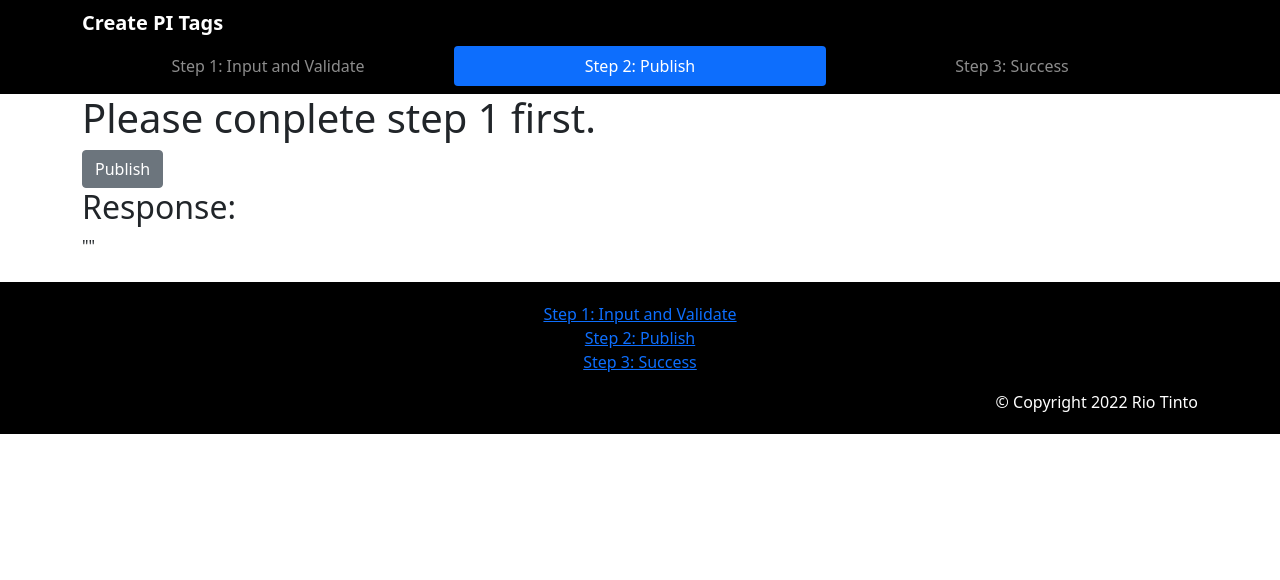
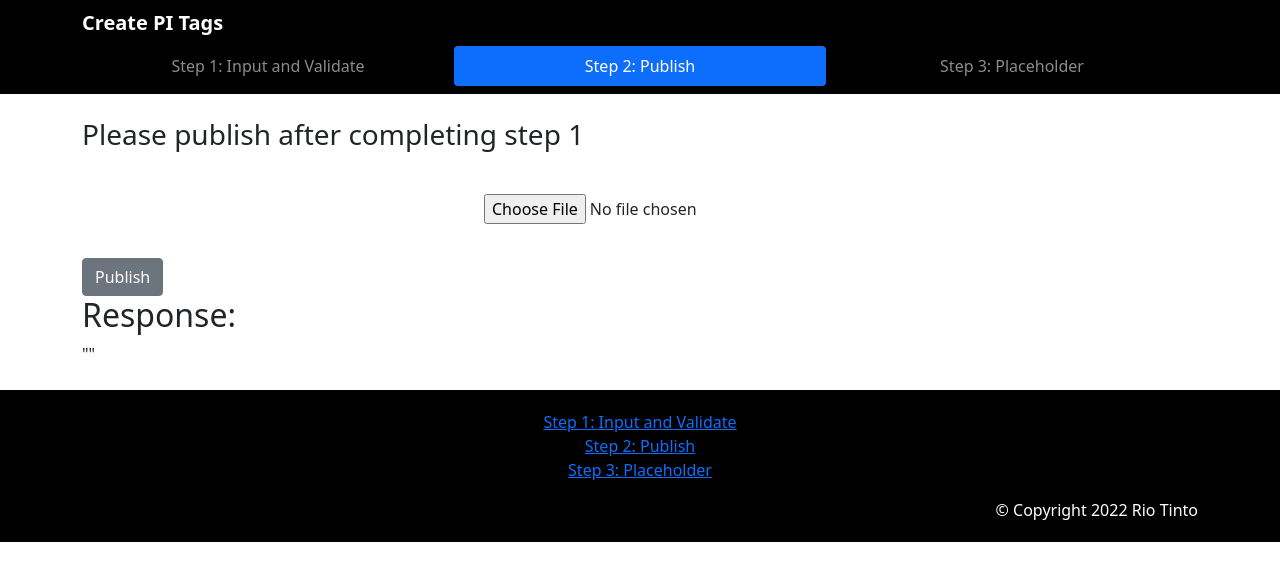
Before and after one commit to xingl213/pi_tag_creation, a React (Create React App) app: page /step2 in a window 1280 px wide. Shown: the top 580 px of the page. Built offline with nearby package versions, Linux system fonts and the light colour scheme.

Commit message:
implemented asking user to upload file again in step 2; solved data cannot be passed from step 1 to main

```diff
--- a/src/components/Footer.js
+++ b/src/components/Footer.js
@@ -10,7 +10,7 @@ class Footer extends Component {
                     <ul className="list-unstyled">
                         <li className="footer-list-item rounded"><Link to='/step1'>Step 1: Input and Validate</Link></li>
                         <li className="footer-list-item rounded"><Link to='/step2'>Step 2: Publish</Link></li>
-                        <li className="footer-list-item rounded"><Link to='/step3'>Step 3: Success</Link></li>
+                        <li className="footer-list-item rounded"><Link to='/step3'>Step 3: Placeholder</Link></li>
                     </ul>
 				</div>
 				<div className="container copyright">© Copyright 2022 Rio Tinto</div>
--- a/src/components/Header.js
+++ b/src/components/Header.js
@@ -36,7 +36,7 @@ class Header extends Component {
                                 <NavLink className="nav-link" to='/step2'>Step 2: Publish</NavLink>
                             </NavItem>
                             <NavItem>
-                                <NavLink className="nav-link"  to='/step3'>Step 3: Success</NavLink>
+                                <NavLink className="nav-link"  to='/step3'>Step 3: Placeholder</NavLink>
                             </NavItem>
                             </Nav>
                         </Collapse>
--- a/src/components/Step2.js
+++ b/src/components/Step2.js
@@ -1,43 +1,79 @@
-import React, { Component } from 'react';
-import { Button } from 'reactstrap';
+import React, { useState } from 'react';
+import { Button, Table, Card, CardBody, CardTitle, CardSubtitle, CardText } from 'reactstrap';
+import Validate from './Validation';
+import Papa from "papaparse";
+import csv_template from '../assets/csv_pi_tag_template.csv';
 
-class Step2 extends Component {
+function Step2() {
 
-	constructor(props) {
-		super(props);
-		this.handlePublish = this.handlePublish.bind(this);
+	const [hasResponse, setHasResponse] = useState(false);
+	const [response, setResponse] = useState("");
 
-		this.state = {
-			hasReponse: false,
-			response: ""
-		};
-	}
+  const [parsedData, setParsedData] = useState([]);
+  const [tableRows, setTableRows] = useState([]);
+  const [values, setValues] = useState([]);
 
-	handlePublish() {
+	const handlePublish = () => {
 		fetch("https://api.plos.org/search?q=title:DNA") // TODO: build urls using pi web api controllers
 			.then(res => res.json())
 			.then(
 				(result) => {
-					this.setState({
-						hasReponse: true,
-						response: result.response
-					});
+					setHasResponse(true);
+					setResponse(result.response);
 				});
 	}
 
-	render() {
-		const response = this.state.response;
+  const changeHandler = (event) => {
+    // Passing file data (event.target.files[0]) to parse using Papa.parse
+    Papa.parse(event.target.files[0], {
+      header: true,
+      skipEmptyLines: true,
+      complete: function (results) {
+        const rowsArray = [];
+        const valuesArray = [];
 
-		return(
-			<div className="container">
-				<h1>Please conplete step 1 first.</h1>
-				<Button onClick={this.handlePublish}>Publish</Button>
+        // Iterating data to get column name and their values
+        results.data.map((d) => {
+          rowsArray.push(Object.keys(d));
+          valuesArray.push(Object.values(d));
+        });
 
-				<h2>Response:</h2>
-				<div>{JSON.stringify(response)}</div>
-			</div>
-		);
-	}
+        // Parsed Data Response in array format
+        setParsedData(results.data);
+
+        // Filtered Column Names
+        setTableRows(rowsArray[0]);
+
+        // Filtered Values
+        setValues(valuesArray);
+      },
+    });
+  };
+
+  console.log(values);
+
+  return (
+    <div className="container">
+    	<br/>
+    	<h3>Please publish after completing step 1</h3>
+    	<br/>
+
+      {/* File Uploader */}
+      <input
+        type="file"
+        name="file"
+        onChange={changeHandler}
+        accept=".csv"
+        style={{ display: "block", margin: "10px auto" }}
+      />
+      <br/>
+
+			<Button onClick={handlePublish}>Publish</Button>
+
+			<h2>Response:</h2>
+			<div>{JSON.stringify(response)}</div>
+    </div>
+  );
 }
 
 export default Step2;
```
